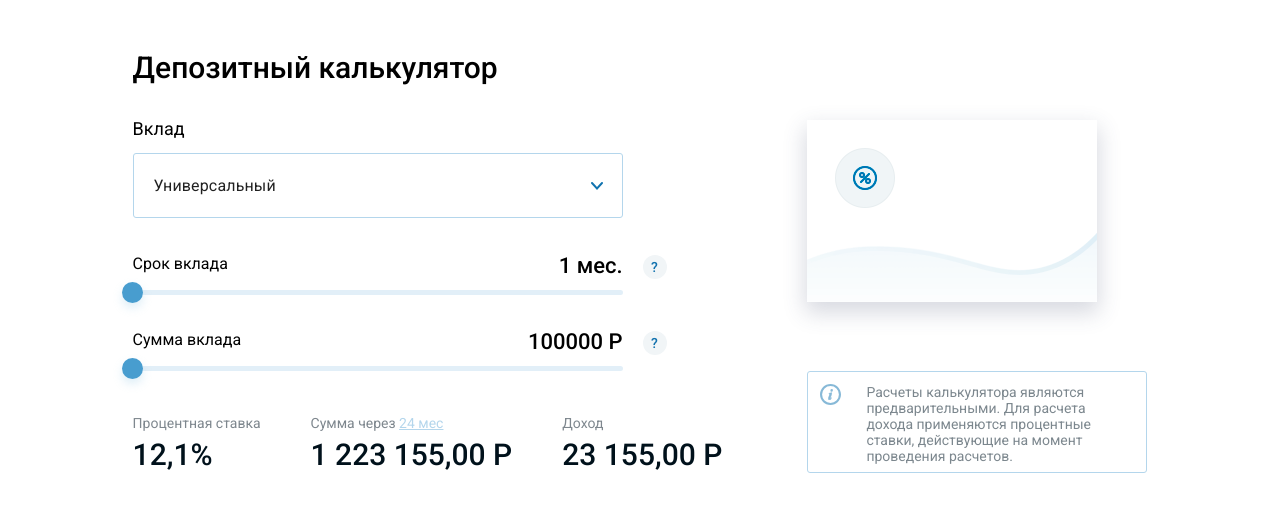
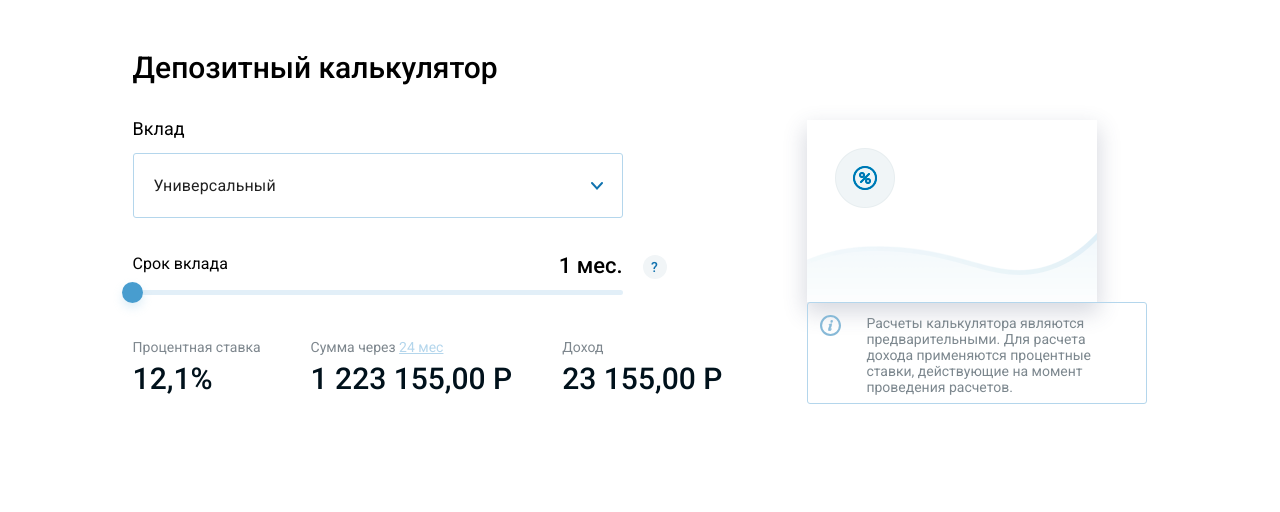
Before and after one commit to webdevkirill/deposit-calc-react, a React (Create React App) app: page / in a window 1280 px wide. Shown: the top 512 px of the page. Built offline with nearby package versions, Linux system fonts and the light colour scheme.

Commit message:
Связывает изменение периода вклада и redux

```diff
--- a/src/components/LeftSide/LeftSide.js
+++ b/src/components/LeftSide/LeftSide.js
@@ -5,35 +5,15 @@ import RangeSelector from '../RangeSelector/RangeSelector';
 import ResultBlock from '../ResultBlock/ResultBlock';
 import { useFetch } from '../../hooks/useFetch';
 import { useSelector } from 'react-redux';
-
-const rangesConfig = [
-	{
-		id: 'depositeTime',
-		title: 'Срок вклада',
-		valueName: 'мес.',
-		minValue: 1,
-		maxValue: 24,
-		step: 1,
-		tooltipTitle: 'Тooltip 1',
-		tooltipText: 'Text of tooltip 1',
-	},
-	{
-		id: 'depositeSum',
-		title: 'Сумма вклада',
-		valueName: 'Р',
-		minValue: 100000,
-		maxValue: 1000000,
-		step: 10000,
-		tooltipTitle: 'Тooltip 2',
-		tooltipText: 'Text of tooltip 2',
-	},
-];
+import { rangesConfigCreator } from './rangesConfigCreator';
 
 export default function LeftSide() {
 	const { isLoading } = useFetch('db.json');
 
 	const state = useSelector((state) => state);
 	console.log(state);
+
+	const rangesConfig = rangesConfigCreator(state);
 
 	if (isLoading) {
 		return <p>Загрузка...</p>;
--- /dev/null
+++ b/src/components/LeftSide/rangesConfigCreator.js
@@ -0,0 +1,28 @@
+import { changeMonthValue } from '../../store/actions';
+
+export const rangesConfigCreator = (state) => {
+	return [
+		{
+			id: 'depositeTime',
+			title: 'Срок вклада',
+			valueName: 'мес.',
+			minValue: state.periodFrom,
+			maxValue: 150,
+			step: 1,
+			tooltipTitle: 'Тooltip 1',
+			tooltipText: 'Text of tooltip 1',
+			onChange: changeMonthValue,
+		},
+		// {
+		// 	id: 'depositeSum',
+		// 	title: 'Сумма вклада',
+		// 	valueName: 'Р',
+		// 	minValue: 100000,
+		// 	maxValue: 1000000,
+		// 	step: 10000,
+		// 	tooltipTitle: 'Тooltip 2',
+		// 	tooltipText: 'Text of tooltip 2',
+		// 	onChange: () => {},
+		// },
+	];
+};
--- a/src/components/RangeSelector/RangeSelector.js
+++ b/src/components/RangeSelector/RangeSelector.js
@@ -1,6 +1,7 @@
-import React, { useState } from 'react';
+import React from 'react';
 import Tooltip from '../Tooltip/Tooltip';
 import { RangeSlider, rangeSelectorStyles } from './rangeSelectorStyles';
+import { useDispatch, useSelector } from 'react-redux';
 
 export default function RangeSelector({ config }) {
 	const {
@@ -11,11 +12,13 @@ export default function RangeSelector({ config }) {
 		step,
 		tooltipTitle,
 		tooltipText,
+		onChange,
 	} = config;
-	const [rangeSlectorValue, setRangeSlectorValue] = useState(minValue);
 
+	const dispatch = useDispatch();
+	const monthValue = useSelector((state) => state.monthValue);
 	const rangeChangeHandler = (e, newValue) => {
-		setRangeSlectorValue(newValue);
+		dispatch(onChange(newValue));
 	};
 
 	const styles = rangeSelectorStyles();
@@ -27,14 +30,14 @@ export default function RangeSelector({ config }) {
 					<p className={styles.label}>{title}</p>
 					<p
 						className={styles.value}
-					>{`${rangeSlectorValue} ${valueName}`}</p>
+					>{`${monthValue} ${valueName}`}</p>
 				</div>
 				<RangeSlider
 					step={step}
 					min={minValue}
 					max={maxValue}
 					onChange={rangeChangeHandler}
-					value={rangeSlectorValue}
+					value={monthValue}
 				/>
 			</div>
 			<p>
--- a/src/store/actions.js
+++ b/src/store/actions.js
@@ -1,4 +1,4 @@
-import { CHANGE_DEPOSIT_TYPE, LOAD_DATA } from './types';
+import { CHANGE_DEPOSIT_TYPE, LOAD_DATA, CHANGE_MONTH_VALUE } from './types';
 
 export const loadData = (payload) => ({
 	type: LOAD_DATA,
@@ -9,3 +9,8 @@ export const changeDepositType = (payload) => ({
 	type: CHANGE_DEPOSIT_TYPE,
 	payload,
 });
+
+export const changeMonthValue = (payload) => ({
+	type: CHANGE_MONTH_VALUE,
+	payload,
+});
--- a/src/store/reducer.js
+++ b/src/store/reducer.js
@@ -1,15 +1,20 @@
-import { CHANGE_DEPOSIT_TYPE, LOAD_DATA } from './types';
+import { CHANGE_DEPOSIT_TYPE, LOAD_DATA, CHANGE_MONTH_VALUE } from './types';
 
 const initialState = {
 	data: null,
 	depositType: null,
 	periodFrom: null,
+	monthValue: null,
 };
 
 const handlers = {
 	[LOAD_DATA]: (state, { payload }) => ({ ...state, data: payload }),
 	[CHANGE_DEPOSIT_TYPE]: (state, { payload }) =>
 		changeDepositTypeHelper(state, payload),
+	[CHANGE_MONTH_VALUE]: (state, { payload }) => ({
+		...state,
+		monthValue: payload,
+	}),
 	default: (state) => state,
 };
 
@@ -26,5 +31,7 @@ const changeDepositTypeHelper = (state, depositType) => {
 		...state,
 		depositType,
 		periodFrom,
+		monthValue:
+			state.monthValue < periodFrom ? periodFrom : state.monthValue,
 	};
 };
--- a/src/store/types.js
+++ b/src/store/types.js
@@ -1,2 +1,3 @@
 export const LOAD_DATA = 'LOAD_DATA';
 export const CHANGE_DEPOSIT_TYPE = 'CHANGE_DEPOSIT_TYPE';
+export const CHANGE_MONTH_VALUE = 'CHANGE_MONTH_VALUE';
```
